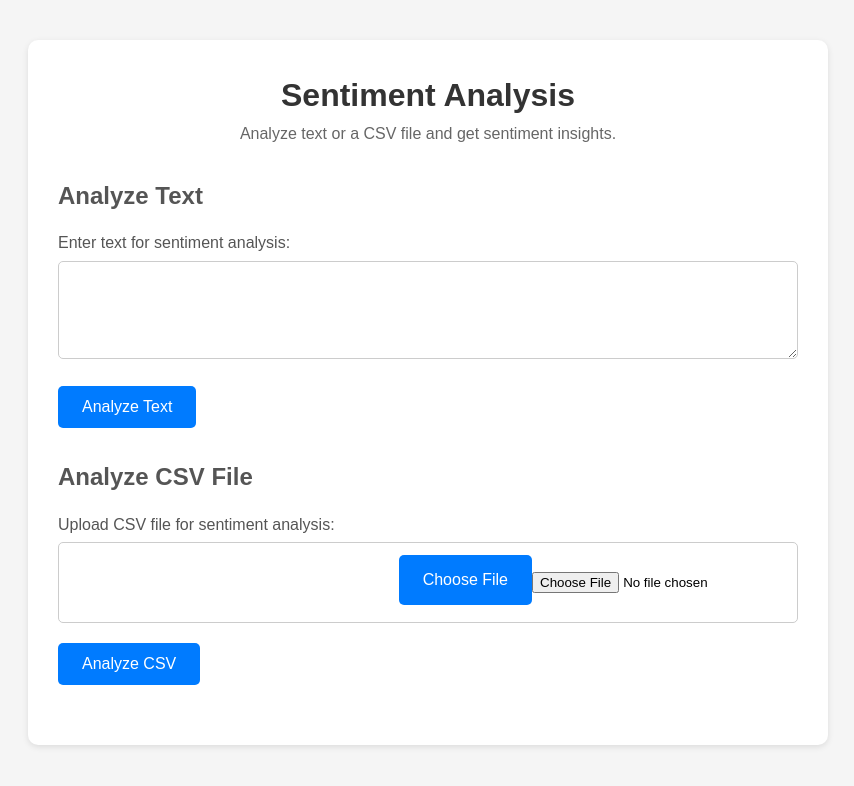
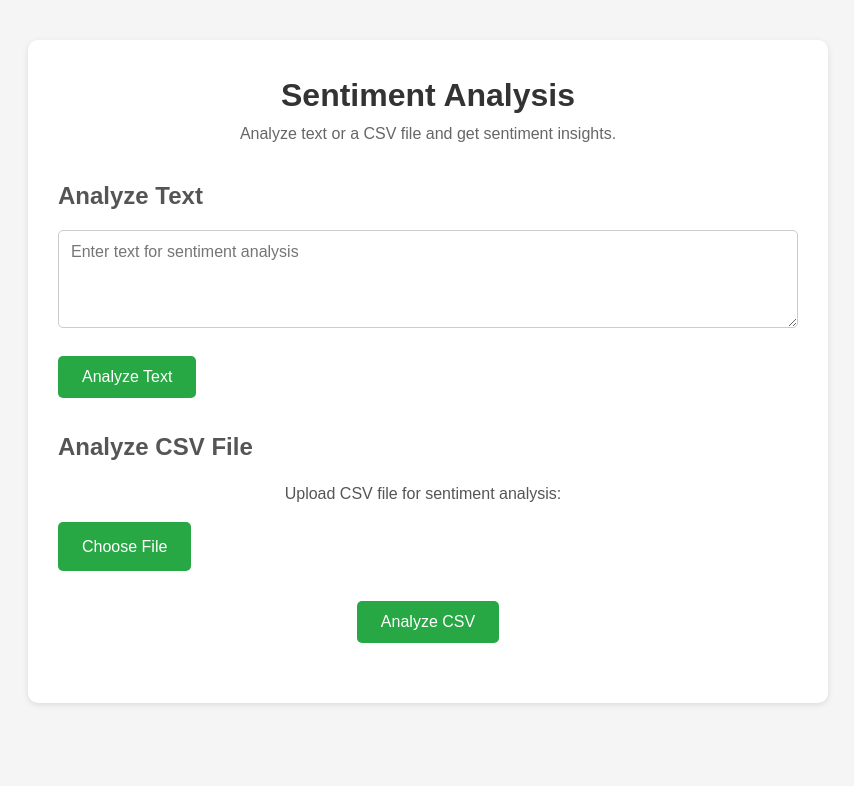
Before and after one commit to aka-Harsh/Sentiment-Analysis, a Flask app: page / in a window 1280 px wide. Shown: the top 786 px of the page, without its empty margins (212-1066 px from the left). Run offline with Flask 2, Linux system fonts and the light colour scheme.

Commit message:
index.html and styles.css Updated

```diff
--- a/static/styles.css
+++ b/static/styles.css
@@ -10,6 +10,7 @@ body {
     font-family: 'Poppins', sans-serif;
     line-height: 1.6;
     background-color: #f5f5f5;
+    color: #333;
 }
 
 .container {
@@ -50,6 +51,7 @@ p {
 
 .form-group {
     margin-bottom: 20px;
+    text-align: center;
 }
 
 label {
@@ -59,7 +61,7 @@ label {
     margin-bottom: 5px;
 }
 
-textarea, .file-input {
+textarea {
     width: 100%;
     padding: 12px;
     border: 1px solid #ccc;
@@ -68,21 +70,9 @@ textarea, .file-input {
     font-size: 16px;
 }
 
-.file-input {
-    display: flex;
-    align-items: center;
-    justify-content: space-between;
-}
-
-.file-input input[type="text"] {
-    flex-grow: 1;
-    border: none;
-    cursor: default;
-}
-
 .btn {
     display: inline-block;
-    background-color: #007bff;
+    background-color: #28a745;
     color: #fff;
     border: none;
     border-radius: 5px;
@@ -94,7 +84,22 @@ textarea, .file-input {
 }
 
 .btn:hover {
-    background-color: #0056b3;
+    background-color: #218838;
+}
+
+.center-btn {
+    display: block;
+    margin: 0 auto;
+}
+
+.file-label {
+    display: inline-block;
+    background-color: #28a745;
+    color: #fff;
+    padding: 12px 24px;
+    border-radius: 5px;
+    cursor: pointer;
+    margin: 10px 0;
 }
 
 /* Result Styles */
@@ -135,3 +140,31 @@ textarea, .file-input {
     background-color: #fff0f0;
     color: #c0392b;
 }
+
+/* Link Styles */
+.no-underline {
+    text-decoration: none;
+    background-color: #28a745;
+    color: #fff;
+    padding: 12px 24px;
+    border-radius: 5px;
+    display: inline-block;
+    margin-top: 20px;
+}
+
+.no-underline:hover {
+    background-color: #218838;
+}
+.file-upload {
+    display: flex;
+    align-items: center;
+    gap: 10px; /* Adjust gap as needed */
+}
+
+.file-label-text {
+    display: inline-block;
+    vertical-align: middle;
+    margin-right: 10px; /* Adjust margin as needed */
+    font-weight: 500;
+    color: #555;
+}
--- a/templates/index.html
+++ b/templates/index.html
@@ -18,8 +18,7 @@
                 <h2>Analyze Text</h2>
                 <form action="/" method="post" enctype="multipart/form-data">
                     <div class="form-group">
-                        <label for="text">Enter text for sentiment analysis:</label>
-                        <textarea name="text" id="text" rows="4"></textarea>
+                        <textarea name="text" id="text" rows="4" placeholder="Enter text for sentiment analysis"></textarea>
                     </div>
                     <button type="submit" class="btn">Analyze Text</button>
                 </form>
@@ -29,14 +28,14 @@
                 <h2>Analyze CSV File</h2>
                 <form action="/" method="post" enctype="multipart/form-data">
                     <div class="form-group">
-                        <label for="file">Upload CSV file for sentiment analysis:</label>
-                        <div class="file-input">
-                            <input type="text" id="file-name" readonly>
-                            <label for="file" class="btn">Choose File</label>
-                            <input type="file" name="file" id="file" accept=".csv" onchange="updateFileName()">
+                        <label for="file" class="file-label-text">Upload CSV file for sentiment analysis:</label>
+                        <div class="file-upload">
+                            <label for="file" class="btn file-label">Choose File</label>
+                            <input type="file" name="file" id="file" accept=".csv" onchange="updateFileName()" hidden>
+                            <p id="file-name" class="file-name"></p>
                         </div>
                     </div>
-                    <button type="submit" class="btn">Analyze CSV</button>
+                    <button type="submit" class="btn center-btn">Analyze CSV</button>
                 </form>
             </div>
         </main>
@@ -45,8 +44,8 @@
     <script>
         function updateFileName() {
             const fileInput = document.getElementById('file');
-            const fileNameInput = document.getElementById('file-name');
-            fileNameInput.value = fileInput.files[0].name;
+            const fileName = document.getElementById('file-name');
+            fileName.textContent = fileInput.files[0].name || "";
         }
     </script>
 </body>
```
